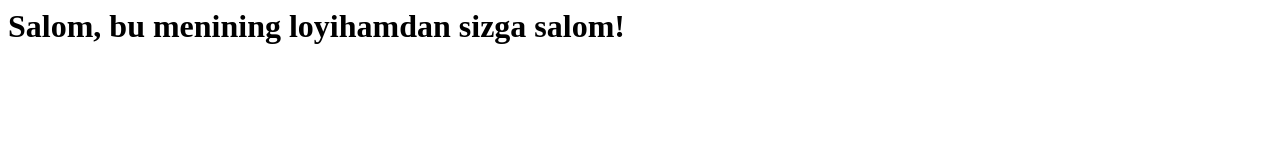
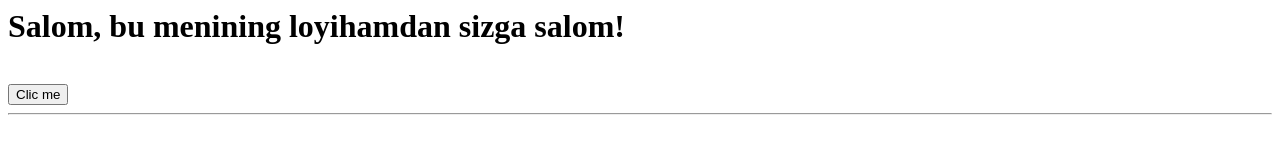
Before and after one commit to aqarovu173-boon/birinchi--loyiham-, a plain HTML site: page index.html in a window 1280 px wide. Drawn offline with Linux system fonts and the light colour scheme.

Commit message:
Updated index.html

```diff
--- a/index.html
+++ b/index.html
@@ -6,5 +6,8 @@
 
 <body>
   <h1>Salom, bu menining loyihamdan sizga salom!</h1>
+  <br>
+  <button>Clic me</button>
+ <hr>
 </body>
 </html>
```
